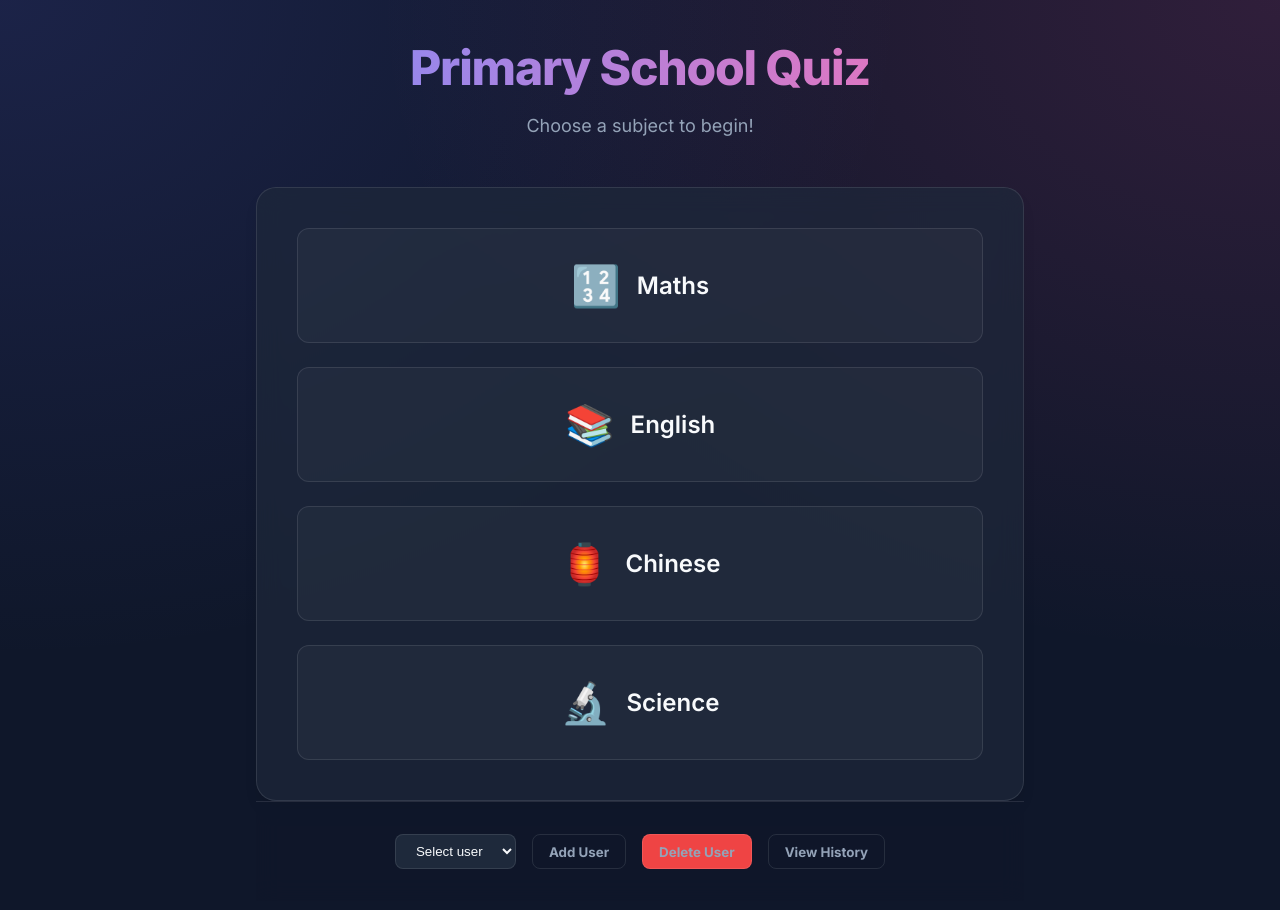
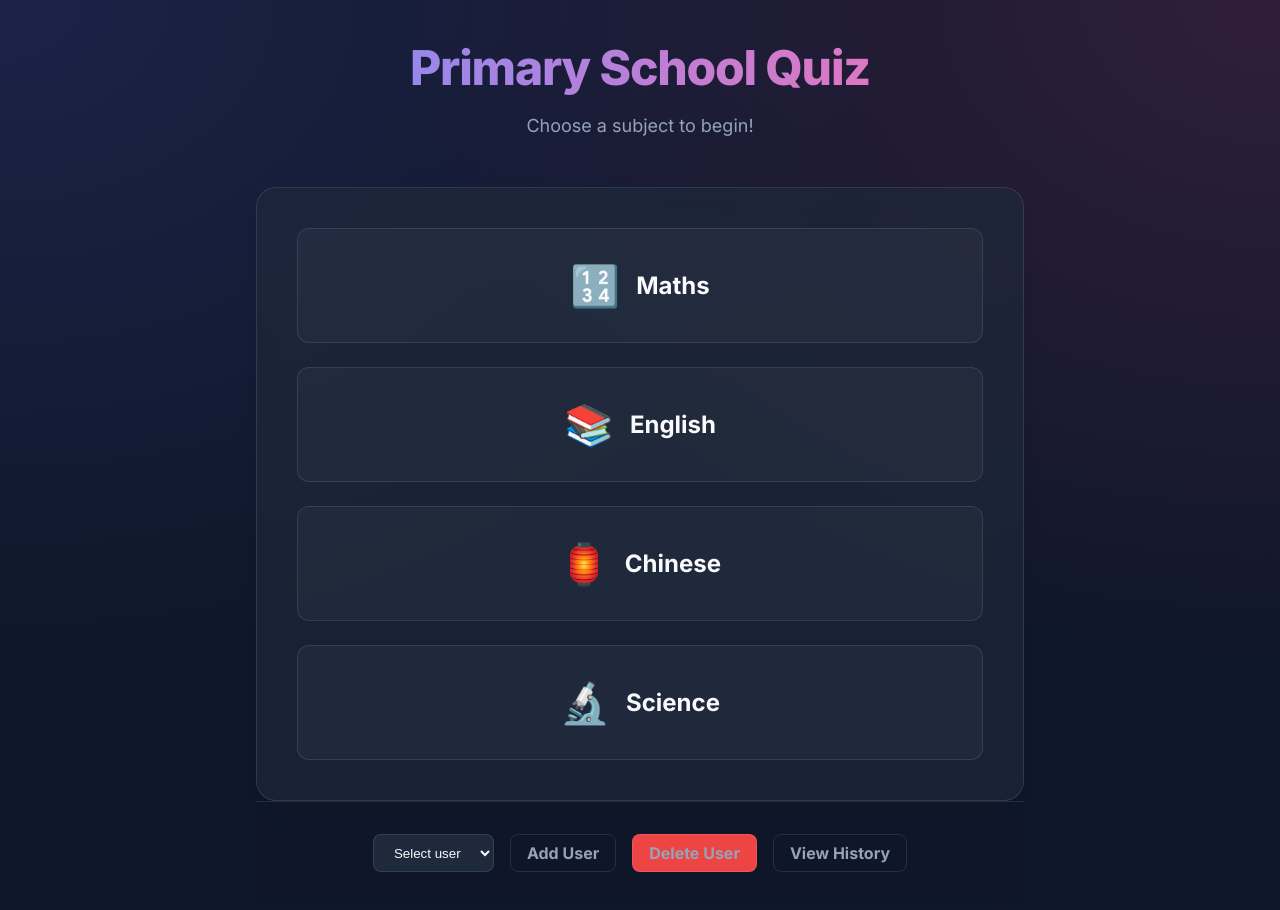
Before and after one commit to MikeYFChan/KidsQuiz, a plain HTML site: page index.html in a window 1280 px wide. Drawn offline with nearby package versions, Linux system fonts and the light colour scheme.

Commit message:
style: Adjust font sizes, font weights, and padding for input fields, back buttons, and navigation buttons.

```diff
--- a/Quiz.css
+++ b/Quiz.css
@@ -151,6 +151,7 @@ form {
   font-weight: 700;
   font-variant-numeric: tabular-nums;
   border: 1px solid var(--glass-border);
+  font-size: 1rem;
 }
 
 /* Buttons */
@@ -161,13 +162,15 @@ form {
 .back-button,
 .back-to-start-btn {
   font-family: inherit;
-  font-weight: 600;
+  font-weight: 700;
   cursor: pointer;
   transition: all 0.2s cubic-bezier(0.4, 0, 0.2, 1);
   border: 1px solid transparent;
   display: flex;
   align-items: center;
   justify-content: center;
+  padding: 0.5rem 1rem;
+  font-size: 1rem;
 }
 
 .subject-button {
@@ -236,6 +239,7 @@ form {
   padding: 0.5rem 1rem;
   border-radius: var(--radius-sm);
   font-weight: 700;
+  font-size: 1rem;
 }
 
 .nav-button:hover,
```
